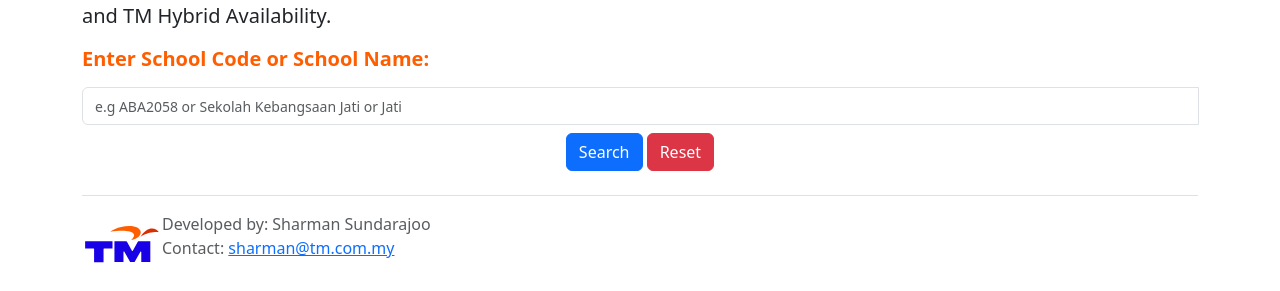
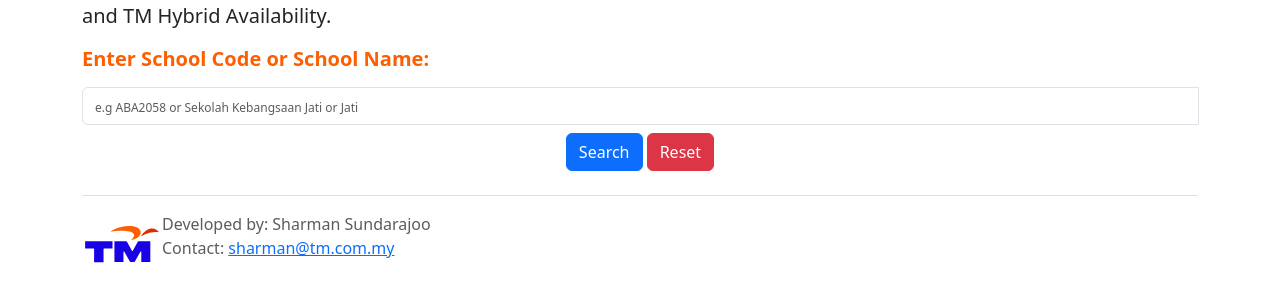
Before and after one commit to sharman1209/tm-schools-website-v3, a Flask app: template templates/home.html in a window 1280 px wide. Shown: the part 447-738 px from the top of the page. Run offline with Flask 3, Linux system fonts and the light colour scheme; the template is opened without the code that fills it, so the values that code supplies are empty.

Commit message:
Edited placeholder

```diff
--- a/templates/home.html
+++ b/templates/home.html
@@ -12,7 +12,7 @@
             text-overflow: ellipsis; /* Display an ellipsis (...) when the text overflows */
         }
         input[type="text"]::placeholder {
-            font-size: 14px; /* Adjust the font size as needed */
+            font-size: 12px; /* Adjust the font size as needed */
         }
     </style>
   </head>
```
